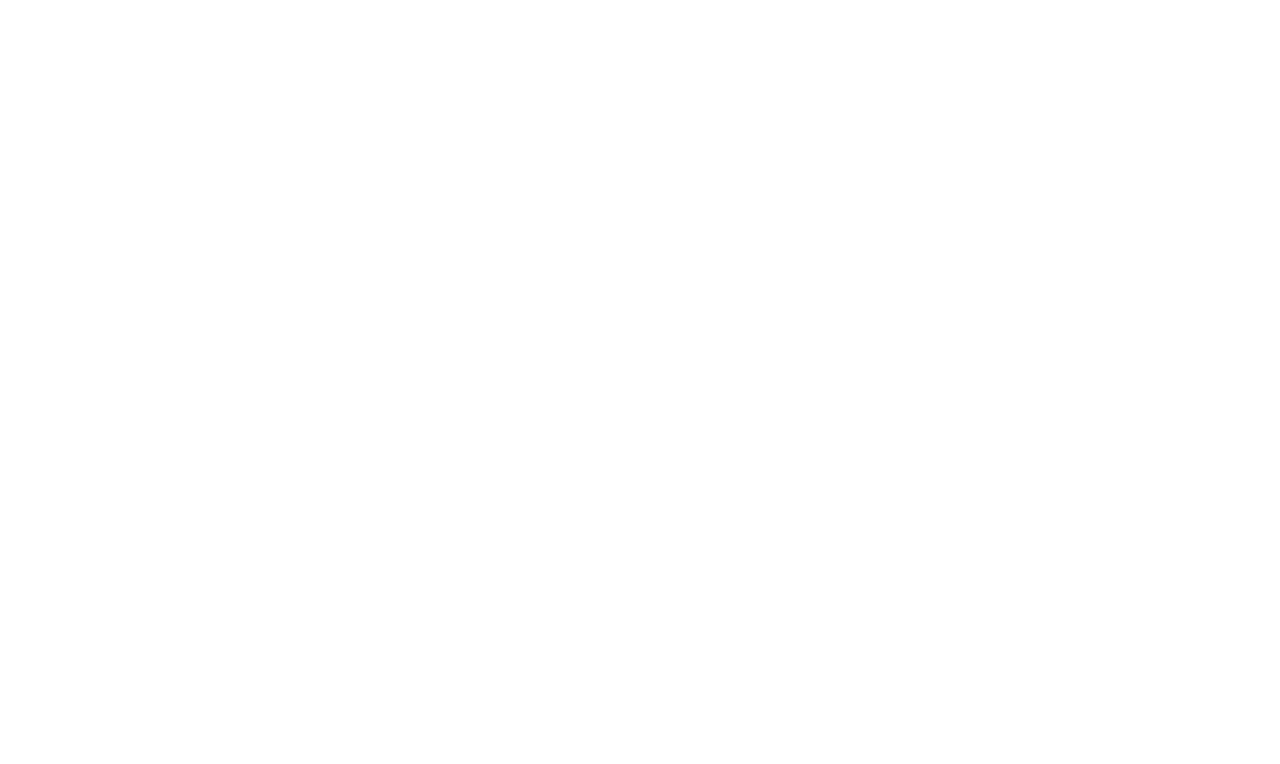
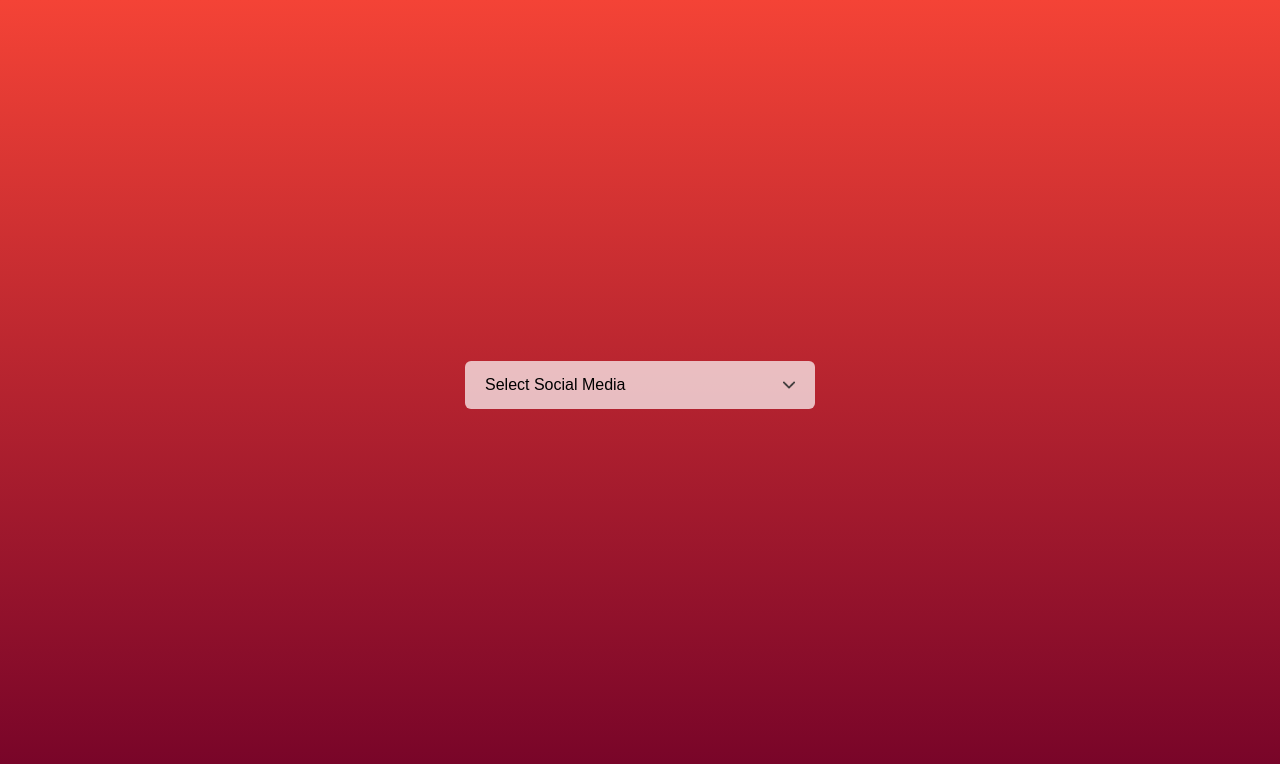
Before and after one commit to Mazharrais/Select-Menu-Design, a plain HTML site: page index.html in a window 1280 px wide. Drawn offline with Linux system fonts and the light colour scheme.

Commit message:
add code

```diff
--- a/index.html
+++ b/index.html
@@ -1,20 +1,28 @@
 <!DOCTYPE html>
 <html lang="en">
+
 <head>
     <meta charset="UTF-8">
     <meta name="viewport" content="width=device-width, initial-scale=1.0">
     <title>Select Menu Design...</title>
     <link rel="stylesheet" href="style.css">
 </head>
+
 <body>
     <div class="box">
+        <div class="selector">
 
+            <div id="selectField">
 
+       <p>Select Social Media</p>
+       <img src="/images/arrow.png">
+            </div>
 
-
+        </div>
 
     </div>
 
     <script src="app.js"></script>
 </body>
+
 </html>
--- a/style.css
+++ b/style.css
@@ -2,5 +2,31 @@
     margin: 0;
     padding: 0;
     font-family: sans-serif;
+
+}
+.box{
+    width: 100%;
+    height: 100vh;
+    background: linear-gradient(#f44336, #730228);
+    display: flex;
+    align-items: center;
+    justify-content: center;
+}
+.selector{
+    width: 350px;
+}
+#selectField{
+    width: 100%;
+    padding: 15px 20px;
+    margin-bottom: 30px;
     box-sizing: border-box;
+    background: rgba(255, 255, 255, 0.7);
+    border-radius: 6px;
+    display: flex;
+    align-items: center;
+    justify-content: space-between;
+    cursor: pointer;
 }
+#selectField img{
+    width: 12px;
+}
```
